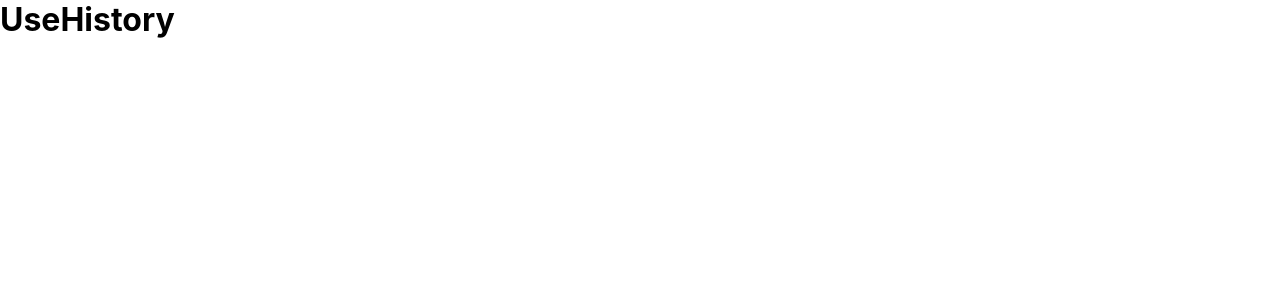
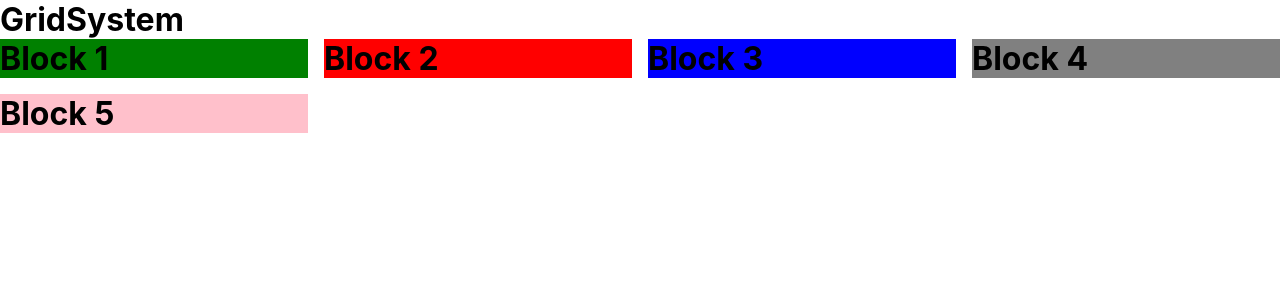
Before and after one commit to ishannara/component-app, a React (Create React App) app: page / in a window 1280 px wide. Shown: the top 300 px of the page. Built offline with nearby package versions, Linux system fonts and the light colour scheme.

Commit message:
ui grid fix

```diff
--- a/src/App.js
+++ b/src/App.js
@@ -1,9 +1,8 @@
 import React from "react";
 import "./App.css";
-import UseHistory from "./ImportantReactHooks/UseHistory";
 // import ReactTable from "./component/ReactTable";
 // import AutoComplete from "./component/AutoComplete";
-// import GridSystem from "./component/GridSystem";
+import GridSystem from "./component/GridSystem";
 // import ImagesSelecter from "./components/ImagesSelecter";
 // import ImageSelect from "./components/ImageSelect";
 // import Login from "./Login";
@@ -23,10 +22,9 @@ function App() {
         {/* <ColorPicker/> */}
         {/* <ImageSelect/> */}
         {/* <ImagesSelecter/> */}
-        {/* <GridSystem/> */}
+        <GridSystem/>
         {/* <AutoComplete/> */}
         {/* <ReactTable/> */}
-        <UseHistory/>
       </div>
     </>
   );
--- a/src/ImportantReactHooks/UseHistory.jsx
+++ /dev/null
@@ -1,11 +0,0 @@
-import React from 'react'
-
-function UseHistory() {
-  return (
-    <>
-     <h1>UseHistory</h1>
-    </>
-  )
-}
-
-export default UseHistory
--- a/src/component/GridSystem.jsx
+++ b/src/component/GridSystem.jsx
@@ -6,7 +6,7 @@ function GridSystem() {
     <>
       <div>
         <h1>GridSystem</h1>
-        <Grid item container spacing={2}>
+        <Grid container spacing={2}>
           <Grid item lg={3} sm={6} xs={12}  >
             <h1 style={{ backgroundColor: "green" }}>Block 1</h1>
           </Grid>
```
